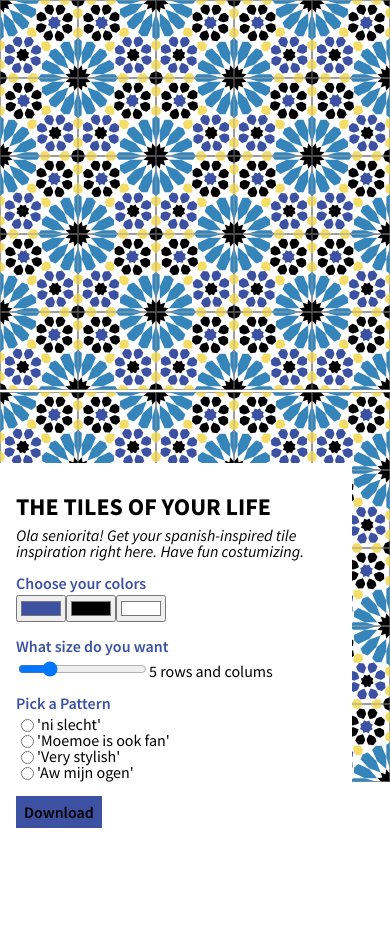
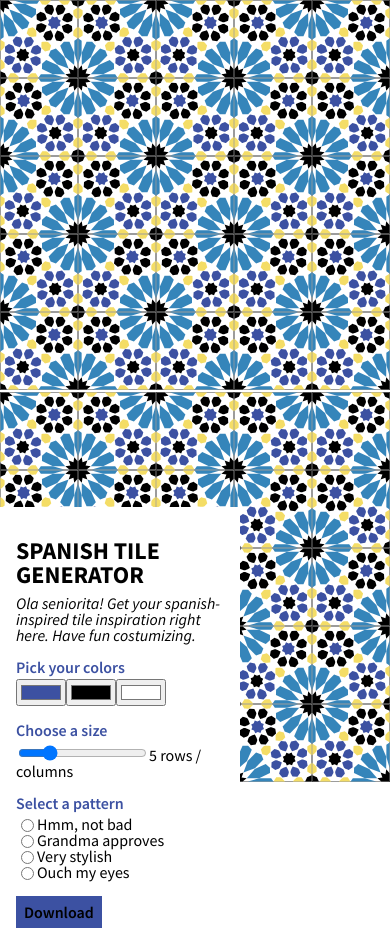
Before and after one commit to perabuis/art-generator, a React (Create React App) app: page / in a window 390 px wide. Before the commit the page ends 844 px from the top, so only its background shows below. Built offline with nearby package versions, Linux system fonts and the light colour scheme.

Commit message:
cleaned up code

```diff
--- a/src/App.css
+++ b/src/App.css
@@ -65,3 +65,11 @@ body {
 .download:hover {
   color: #fff
 }
+
+
+@media only screen and (max-width: 550px) {
+  .inputs {
+    bottom: -100px;
+    max-width: 15rem;
+  }
+}
--- a/src/App.js
+++ b/src/App.js
@@ -1,4 +1,4 @@
-import { useState } from "react";
+//import { useState } from "react";
 import { useStore } from "./store";
 import Color from "./components/Color.js";
 import Slider from "./components/Slider.js";
@@ -9,17 +9,15 @@ import { saveSvgAsPng } from "save-svg-as-png";
 import './Reset.css';
 import './App.css';
 
-//const saveSvgAsPng = require('saveSvgAsPng.js');
 
 function App() {
 
   const colors = useStore(state => state.colors);
 
-  const test = () => {
-    console.log('hallo');
+  const downloadImage = () => {
    saveSvgAsPng(document.getElementById("tilePattern"), "titlePattern.png", {scale: 10});
+  }
 
-  }
    const stepStyling = {
       color: colors.primary
     }
@@ -31,29 +29,29 @@ function App() {
   return (
     <>
     <div className="inputs">
-    <h1 className="inputs__title">The tiles of your life</h1>
+    <h1 className="inputs__title">Spanish tile generator</h1>
      <p className="inputs__description">Ola seniorita! Get your spanish-inspired tile inspiration right here. Have fun costumizing.</p>
 
       <div className="inputs__step inputs__colors">
-        <p className="step" style={stepStyling}>Choose your colors</p>
+        <p className="step" style={stepStyling}>Pick your colors</p>
         <Color name='primary' />
         <Color name='secondary' />
         <Color name='tertiary' />
       </div>
 
       <div className="inputs__step inputs__slider">
-        <p className="step" style={stepStyling}>What size do you want</p>
+        <p className="step" style={stepStyling}>Choose a size</p>
         <Slider />
       </div>
 
       <div className="inputs__step inputs__radio">
-        <p className="step" style={stepStyling}>Pick a Pattern</p>
+        <p className="step" style={stepStyling}>Select a pattern</p>
         <div className="radio__input">
         <Radio />
         </div>
       </div>
 
-      <a onClick={test} className="download" style={buttonStyling}>Download</a>
+      <a onClick={downloadImage} className="download" style={buttonStyling}>Download</a>
       </div>
       <Grid />
 
--- a/src/components/Color.js
+++ b/src/components/Color.js
@@ -15,16 +15,9 @@ const Color = ({name}) => {
   );
 };
 
-Color.defaultProps = {
-  //min: 0
-}
 
 Color.propTypes = {
- /* onValueChange: PropTypes.func.isRequired,
-  value: PropTypes.number.isRequired,
-  max: PropTypes.number.isRequired,
-  min: PropTypes.number.isRequired,
-  label: PropTypes.string.isRequired,*/
+  name: PropTypes.string.isRequired
 };
 
 export default Color;
--- a/src/components/Grid.js
+++ b/src/components/Grid.js
@@ -1,4 +1,3 @@
-import PropTypes from "prop-types";
 import { useStore } from "../store";
 import Pattern1 from "./Pattern1.js";
 import Pattern2 from "./Pattern2.js";
@@ -6,20 +5,19 @@ import Pattern3 from "./Pattern3.js";
 import Pattern4 from "./Pattern4.js";
 
 
-//import './Grid.css';
-
 const Grid = () => {
-//number of svg's for mobile
+//Extra svg on mobile
  const width =  window.innerWidth;
  const height = window.innerHeight;
-let twoSvg = false;
-if(height > width){
-  twoSvg = true;
-}
+  let twoSvg = false;
+  if(height > width){
+    twoSvg = true;
+  }
 
   const tiles = useStore(state => state.tiles);
   const patternselection = useStore(state => state.patternselection);
 
+  //each pattern has different styling / rotation, so I created 4 different components per pattern
   let pattern1 = false;
   let pattern2 = false;
   let pattern3 = false;
@@ -87,16 +85,4 @@ if(height > width){
   );
 };
 
-Grid.defaultProps = {
-  //min: 0
-}
-
-Grid.propTypes = {
- /* onValueChange: PropTypes.func.isRequired,
-  value: PropTypes.number.isRequired,
-  max: PropTypes.number.isRequired,
-  min: PropTypes.number.isRequired,
-  label: PropTypes.string.isRequired,*/
-};
-
 export default Grid;
--- a/src/components/Pattern1.js
+++ b/src/components/Pattern1.js
@@ -1,6 +1,4 @@
-import PropTypes from "prop-types";
 import { useStore } from "../store";
-//import chroma from "chroma-js";
 
 const Pattern1 = ({index}) => {
     const colors = useStore(state => state.colors);
@@ -17,7 +15,7 @@ const Pattern1 = ({index}) => {
     //styling tiles
     const tileStyling1 = {
       fill: colors.primary,
-      stroke:'#000',
+      stroke:colors.secondary,
       strokeMiterlimit:10
     };
     const tileStyling2 = {
@@ -45,16 +43,4 @@ const Pattern1 = ({index}) => {
   );
 };
 
-Pattern1.defaultProps = {
- // min: 0
-}
-
-Pattern1.propTypes = {
- /* onValueChange: PropTypes.func.isRequired,
-  value: PropTypes.number.isRequired,
-  max: PropTypes.number.isRequired,
-  min: PropTypes.number.isRequired,
-  label: PropTypes.string.isRequired,*/
-};
-
 export default Pattern1;
--- a/src/components/Pattern2.js
+++ b/src/components/Pattern2.js
@@ -1,4 +1,3 @@
-import PropTypes from "prop-types";
 import { useStore } from "../store";
 
 const randomColor = require('randomcolor');
@@ -41,7 +40,6 @@ const Pattern2 = ({index}) => {
     }
 
     let  rotation = '';
-  //  if(sliderInput % 2 == 1) {
         if (index % 2 == 0){
           xPosition = xPosition + size;
           rotation = 'scale(-1,1)'
@@ -49,16 +47,6 @@ const Pattern2 = ({index}) => {
         else {
           rotation = 'scale(1,1)'
         }
- //  }
-  /*  if(sliderInput % 2 == 0) {
-        if (index % 2 == 1){
-         // xPosition = xPosition + size;
-          rotation = 'scale(1,-1)'
-        }
-        else {
-          rotation = 'scale(1,1)'
-        }
-   }*/
 
   return (
     <>
@@ -113,16 +101,4 @@ const Pattern2 = ({index}) => {
   );
 };
 
-Pattern2.defaultProps = {
- // min: 0
-}
-
-Pattern2.propTypes = {
- /* onValueChange: PropTypes.func.isRequired,
-  value: PropTypes.number.isRequired,
-  max: PropTypes.number.isRequired,
-  min: PropTypes.number.isRequired,
-  label: PropTypes.string.isRequired,*/
-};
-
 export default Pattern2;
--- a/src/components/Pattern3.js
+++ b/src/components/Pattern3.js
@@ -1,4 +1,3 @@
-import PropTypes from "prop-types";
 import { useStore } from "../store";
 
 const Pattern3 = ({index}) => {
@@ -50,16 +49,5 @@ const Pattern3 = ({index}) => {
   );
 };
 
-Pattern3.defaultProps = {
- // min: 0
-}
-
-Pattern3.propTypes = {
- /* onValueChange: PropTypes.func.isRequired,
-  value: PropTypes.number.isRequired,
-  max: PropTypes.number.isRequired,
-  min: PropTypes.number.isRequired,
-  label: PropTypes.string.isRequired,*/
-};
 
 export default Pattern3;
--- a/src/components/Pattern4.js
+++ b/src/components/Pattern4.js
@@ -1,11 +1,8 @@
-import PropTypes from "prop-types";
 import { useStore } from "../store";
 
 const randomColor = require('randomcolor');
 const strangeColor = randomColor();
 const strangeColor2 = randomColor();
-const strangeColor3 = randomColor();
-
 
 const Pattern4 = ({index}) => {
     const colors = useStore(state => state.colors);
@@ -22,7 +19,7 @@ const Pattern4 = ({index}) => {
     //determine style
     const tileStyling1 = {
           fill: colors.tertiary,
-          stroke: "#434854",
+          stroke: colors.secondary,
           strokeMiterlimit:10,
           strokeWidth:0.5
     };
@@ -69,16 +66,4 @@ const Pattern4 = ({index}) => {
   );
 };
 
-Pattern4.defaultProps = {
- // min: 0
-}
-
-Pattern4.propTypes = {
- /* onValueChange: PropTypes.func.isRequired,
-  value: PropTypes.number.isRequired,
-  max: PropTypes.number.isRequired,
-  min: PropTypes.number.isRequired,
-  label: PropTypes.string.isRequired,*/
-};
-
 export default Pattern4;
--- a/src/components/Radio.js
+++ b/src/components/Radio.js
@@ -1,4 +1,4 @@
-import PropTypes from "prop-types";
+//import PropTypes from "prop-types";
 import { useStore } from "../store";
 
 
@@ -9,22 +9,30 @@ const Radio = ({}) => {
   return (
     <>
       <div>
-        <input type="radio" value="pattern1" name="pattern"   onClick={(e) => setPatternselection(e.target.value)} /> 'ni slecht'
+        <input type="radio" value="pattern1" name="pattern"   onClick={(e) => setPatternselection(e.target.value)} />Hmm, not bad
       </div>
       <div>
-        <input type="radio" value="pattern2" name="pattern" onClick={(e) => setPatternselection(e.target.value)}/> 'Moemoe is ook fan'
+        <input type="radio" value="pattern2" name="pattern" onClick={(e) => setPatternselection(e.target.value)}/>Grandma approves
       </div>
       <div>
-        <input type="radio" value="pattern3" name="pattern"  onClick={(e) => setPatternselection(e.target.value)}/> 'Very stylish'
+        <input type="radio" value="pattern3" name="pattern"  onClick={(e) => setPatternselection(e.target.value)}/>Very stylish
         </div>
         <div>
-        <input type="radio" value="pattern4" name="pattern"  onClick={(e) => setPatternselection(e.target.value)}/> 'Aw mijn ogen'
+        <input type="radio" value="pattern4" name="pattern"  onClick={(e) => setPatternselection(e.target.value)}/>Ouch my eyes
         </div>
     </>
 
   );
 };
 
+Radio.defaultProps = {
+ // Patternselection: pattern2
+}
 
+Radio.propTypes = {
+/*
+  value: PropTypes.number.isRequired,
+*/
+};
 
 export default Radio;
--- a/src/components/Slider.js
+++ b/src/components/Slider.js
@@ -1,6 +1,4 @@
-import PropTypes from "prop-types";
 import { useStore } from "../store";
-
 
 const Slider = ({}) => {
   const cols = useStore(state => state.cols);
@@ -14,7 +12,6 @@ const Slider = ({}) => {
     setTiles(new Array(sliderInput * sliderInput).fill(false));
   };
 
-  //setCols(parseInt(e.target.value, 10)
   return (
     <>
     <label>
@@ -26,7 +23,7 @@ const Slider = ({}) => {
         value={cols}
         onChange={(e) => handleSliderChange(e)}
       />
-      <span>{cols} rows and colums</span>
+      <span>{cols} rows / columns</span>
     </label>
 
     </>
@@ -34,34 +31,4 @@ const Slider = ({}) => {
   );
 };
 
-Slider.defaultProps = {
-  //min: 0
-}
-
-Slider.propTypes = {
- /* onValueChange: PropTypes.func.isRequired,
-  value: PropTypes.number.isRequired,
-  max: PropTypes.number.isRequired,
-  min: PropTypes.number.isRequired,
-  label: PropTypes.string.isRequired,*/
-};
-
 export default Slider;
-
-
-/*
-const Slider = ({ onValueChange, value, max, min, label }) => {
-  return (
-    <label>
-      <span>{label}</span>
-      <input
-        type="range"
-        min={min}
-        max={max}
-        value={value}
-        onChange={(e) => onValueChange(parseInt(e.target.value, 10))}
-      />
-      <span>{value}</span>
-    </label>
-  );
-};*/
```
